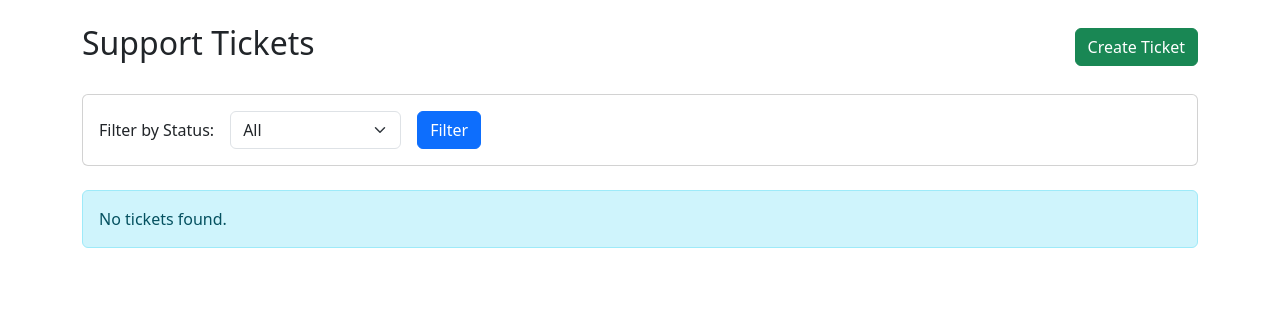
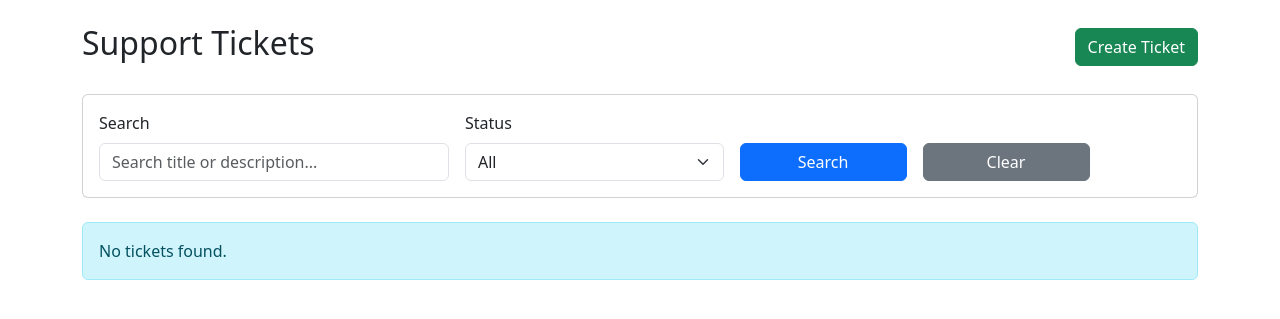
Before and after one commit to DylanK29/support-ticket-app, a Flask app: page /dashboard in a window 1280 px wide. Shown: the part 56-375 px from the top of the page. Run offline with Flask 3, Linux system fonts and the light colour scheme; the visitor is signed in with stand-in values (Sample User, id 1); data comes from the database, SQL or seed files in the repository; data that the repository does not hold is empty.

Commit message:
Update status/category values and add search

```diff
--- a/app/routes.py
+++ b/app/routes.py
@@ -76,19 +76,33 @@ def logout():
 def dashboard():
     #Main dashboard showing all tickets
     status_filter = request.args.get('status')
+    search_query = request.args.get('search')
 
+    #Start with all tickets
+    query = Ticket.query
+
+    #Apply status filter
     if status_filter and status_filter != 'all':
-        #Convert string to Status enum
         try:
             status_enum = Status(status_filter)
-            tickets = Ticket.query.filter_by(status=status_enum).order_by(Ticket.created_date.desc()).all()
+            query = query.filter_by(status=status_enum)
         except ValueError:
-            tickets = Ticket.query.order_by(Ticket.created_date.desc()).all()
-    else:
-        tickets = Ticket.query.order_by(Ticket.created_date.desc()).all()
+            pass
 
+    #Apply search filter
+    if search_query:
+        search_term = f'%{search_query}%'
+        query = query.filter(
+            db.or_(
+                Ticket.title.ilike(search_term),
+                Ticket.description.ilike(search_term)
+            )
+        )
+
+    tickets = query.order_by(Ticket.created_date.desc()).all()
     users = User.query.all()
-    return render_template('dashboard.html', tickets=tickets, users=users, current_status=status_filter)
+
+    return render_template('dashboard.html', tickets=tickets, users=users, current_status=status_filter, search_query=search_query)
 
 @main.route('/tickets/create', methods=['GET', 'POST'])
 @login_required
@@ -116,7 +130,7 @@ def create_ticket():
             description=description,
             priority=priority,
             category=category,
-            status=Status.NEW,
+            status='new',
             creator_id=current_user.id,
             assignee_id=assignee_id
         )
--- a/app/templates/dashboard.html
+++ b/app/templates/dashboard.html
@@ -8,11 +8,13 @@
 
 <div class="card mb-4">
     <div class="card-body">
-        <form method="GET" action="{{ url_for('main.dashboard') }}" class="row g-3 align-items-center">
-            <div class="col-auto">
-                <label for="status" class="form-label mb-0">Filter by Status:</label>
+        <form method="GET" action="{{ url_for('main.dashboard') }}" class="row g-3 align-items-end">
+            <div class="col-md-4">
+                <label for="search" class="form-label">Search</label>
+                <input type="text" class="form-control" id="search" name="search" placeholder="Search title or description..." value="{{ search_query or '' }}">
             </div>
-            <div class="col-auto">
+            <div class="col-md-3">
+                <label for="status" class="form-label">Status</label>
                 <select name="status" id="status" class="form-select">
                     <option value="all" {% if not current_status or current_status == 'all' %}selected{% endif %}>All</option>
                     <option value="new" {% if current_status == 'new' %}selected{% endif %}>New</option>
@@ -23,8 +25,11 @@
                     <option value="closed" {% if current_status == 'closed' %}selected{% endif %}>Closed</option>
                 </select>
             </div>
-            <div class="col-auto">
-                <button type="submit" class="btn btn-primary">Filter</button>
+            <div class="col-md-2">
+                <button type="submit" class="btn btn-primary w-100">Search</button>
+            </div>
+            <div class="col-md-2">
+                <a href="{{ url_for('main.dashboard') }}" class="btn btn-secondary w-100">Clear</a>
             </div>
         </form>
     </div>
```
Also changed, not shown: app/models/ticket.py (+4 -4 lines), app/templates/create_ticket.html (+4 -4 lines).
